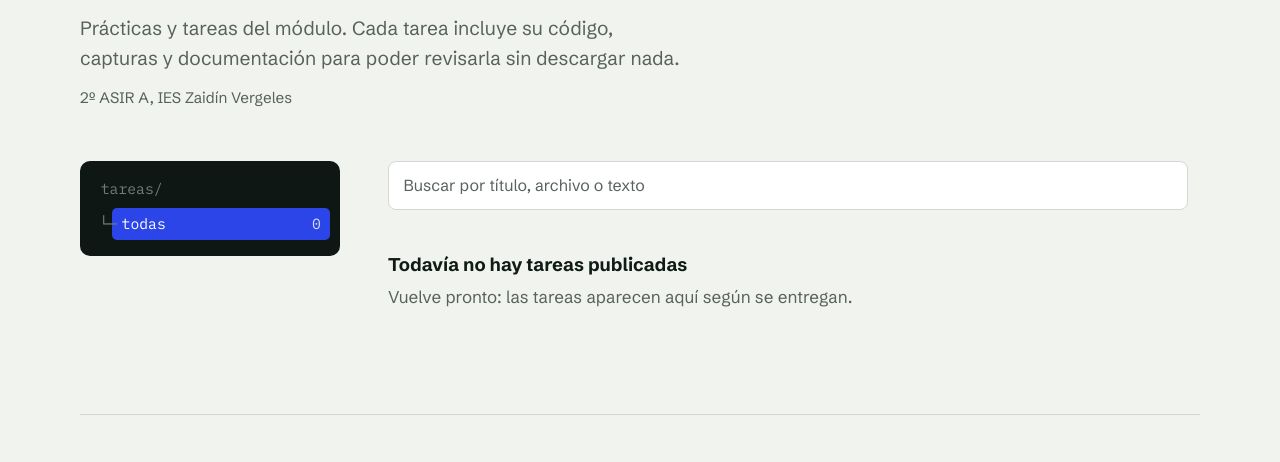
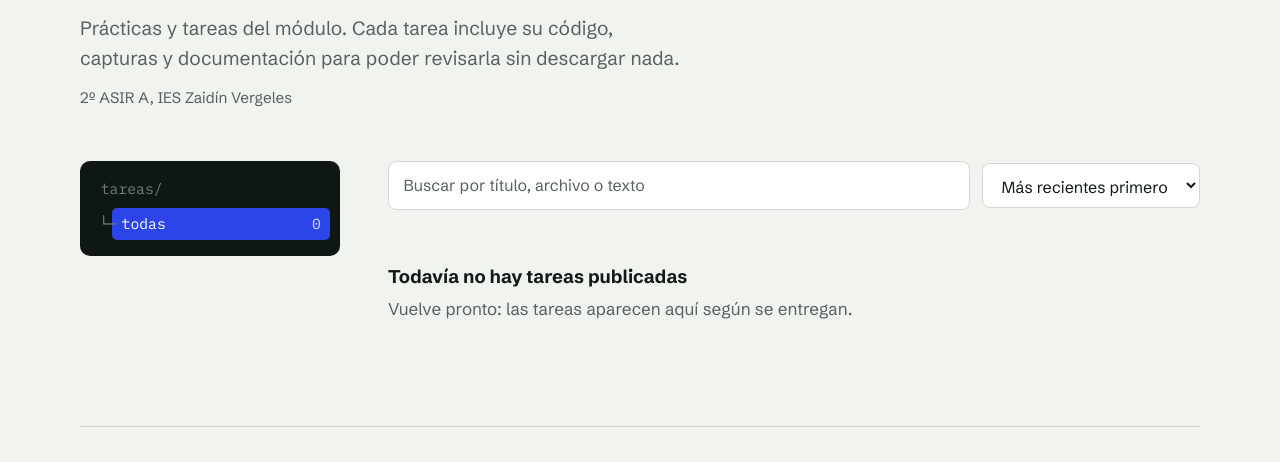
Before and after one commit to VKLF-OFFICIAL/portfolio-iaw, a PHP site: page / in a window 1280 px wide. Shown: the part 344-806 px from the top of the page. Run offline with PHP 8.4, Linux system fonts and the light colour scheme; some libraries are stand-ins or nearby versions.

Commit message:
Orden por fecha, selector de orden y script de subida
Co-Authored-By: Claude Sonnet 5 <noreply@anthropic.com>

```diff
--- a/app.js
+++ b/app.js
@@ -3,7 +3,7 @@ const LANGS = { sh: "bash", bash: "bash", ps1: "powershell", bat: "dos", cmd: "d
 const MAX_PREVIEW = 60 * 1024;
 
 const $ = (id) => document.getElementById(id);
-const state = { units: [], unit: "all", kind: "all", q: "" };
+const state = { units: [], unit: "all", kind: "all", q: "", sort: "desc" };
 
 const fmtDate = (iso) => new Date(iso + "T00:00:00").toLocaleDateString("es-ES", { day: "numeric", month: "short", year: "numeric" });
 const fmtSize = (b) => (b < 1024 ? `${b} B` : b < 1048576 ? `${(b / 1024).toFixed(0)} KB` : `${(b / 1048576).toFixed(1)} MB`);
@@ -37,6 +37,7 @@ async function init() {
   renderUnits();
   renderKinds();
   $("q").addEventListener("input", (e) => { state.q = e.target.value.trim().toLowerCase(); renderList(); });
+  $("sort").addEventListener("change", (e) => { state.sort = e.target.value; renderList(); });
   renderList();
   openFromHash();
 }
@@ -76,7 +77,8 @@ function matches(t) {
 
 function renderList() {
   const list = $("list");
-  const tasks = allTasks().filter(matches);
+  const dir = state.sort === "asc" ? 1 : -1;
+  const tasks = allTasks().filter(matches).sort((a, b) => dir * a.date.localeCompare(b.date) || a.title.localeCompare(b.title, "es"));
   list.replaceChildren();
   $("count").textContent = tasks.length ? `${tasks.length} ${tasks.length === 1 ? "tarea" : "tareas"}` : "";
 
@@ -88,21 +90,14 @@ function renderList() {
     return;
   }
 
-  let last = null;
-  for (const t of tasks) {
-    if (state.unit === "all" && t.unit.id !== last) {
-      list.append(el("h2", { class: "group-title" }, (t.unit.tag ? t.unit.tag + " " : "") + t.unit.title));
-      last = t.unit.id;
-    }
-    list.append(taskRow(t));
-  }
+  for (const t of tasks) list.append(taskRow(t));
 }
 
 function taskRow(t) {
   const kinds = [...new Set(t.files.map((f) => f.kind))];
   const d = el("details", { class: "task", id: t.id },
     el("summary", {},
-      el("span", { class: "t-date" }, fmtDate(t.date)),
+      el("span", { class: "t-date" }, fmtDate(t.date), el("span", { class: "t-unit" }, (t.unit.tag ? t.unit.tag + " " : "") + t.unit.title)),
       el("span", { class: "t-title" }, t.title, t.summary ? el("span", { class: "t-sum" }, t.summary) : null),
       el("span", { class: "t-kinds" }, ...kinds.map((k) => el("span", { class: "chip" }, KIND_LABELS[k])))));
   d.addEventListener("toggle", () => {
--- a/index.html
+++ b/index.html
@@ -40,6 +40,13 @@
             <span class="sr">Buscar tareas</span>
             <input id="q" type="search" placeholder="Buscar por título, archivo o texto" autocomplete="off">
           </label>
+          <label class="sort">
+            <span class="sr">Ordenar por fecha</span>
+            <select id="sort">
+              <option value="desc">Más recientes primero</option>
+              <option value="asc">Más antiguas primero</option>
+            </select>
+          </label>
           <div id="kinds" class="kinds" role="group" aria-label="Filtrar por tipo de archivo"></div>
         </div>
         <p id="count" class="count"></p>
--- a/style.css
+++ b/style.css
@@ -96,7 +96,11 @@ body {
   background: var(--surface); border: 1px solid var(--line); border-radius: 8px; padding: 0.65rem 0.9rem;
 }
 .search input::placeholder { color: var(--muted); }
-.kinds { display: flex; flex-wrap: wrap; gap: 0.4rem; }
+.sort select {
+  font: inherit; font-size: 1rem; color: var(--ink); cursor: pointer;
+  background: var(--surface); border: 1px solid var(--line); border-radius: 8px; padding: 0.65rem 0.9rem;
+}
+.kinds { flex-basis: 100%; display: flex; flex-wrap: wrap; gap: 0.4rem; }
 .kinds button {
   font: inherit; font-size: 0.9rem; cursor: pointer; color: var(--ink);
   background: transparent; border: 1px solid var(--line); border-radius: 999px; padding: 0.3rem 0.8rem;
@@ -106,10 +110,8 @@ body {
 .count { margin: 1rem 0 0.25rem; color: var(--muted); font-size: 0.95rem; }
 
 /* Tareas */
-.group-title { margin: 2rem 0 0; font-size: 1.05rem; font-weight: 700; letter-spacing: -0.01em; }
-.group-title:first-child { margin-top: 0.5rem; }
 .task { border-bottom: 1px solid var(--line); }
-.group-title + .task, .count + div > .task:first-child { border-top: 1px solid var(--line); }
+.count + div > .task:first-child { border-top: 1px solid var(--line); }
 .task > summary {
   list-style: none; cursor: pointer;
   display: grid; grid-template-columns: 7.5rem minmax(0, 1fr) auto; gap: 1rem; align-items: baseline;
@@ -118,6 +120,7 @@ body {
 .task > summary::-webkit-details-marker { display: none; }
 .task > summary:hover .t-title { color: var(--accent); }
 .t-date { color: var(--muted); font-size: 0.92rem; font-variant-numeric: tabular-nums; }
+.t-unit { display: block; margin-top: 0.15rem; font-size: 0.85rem; color: var(--ink); opacity: 0.75; }
 .t-title { font-size: 1.2rem; font-weight: 600; letter-spacing: -0.015em; line-height: 1.3; }
 .t-sum { display: block; margin-top: 0.15rem; font-size: 0.95rem; font-weight: 400; color: var(--muted); letter-spacing: 0; }
 .t-kinds { display: flex; gap: 0.3rem; flex-wrap: wrap; justify-content: flex-end; }
```
Also changed, not shown: README.md, 2 other files.
